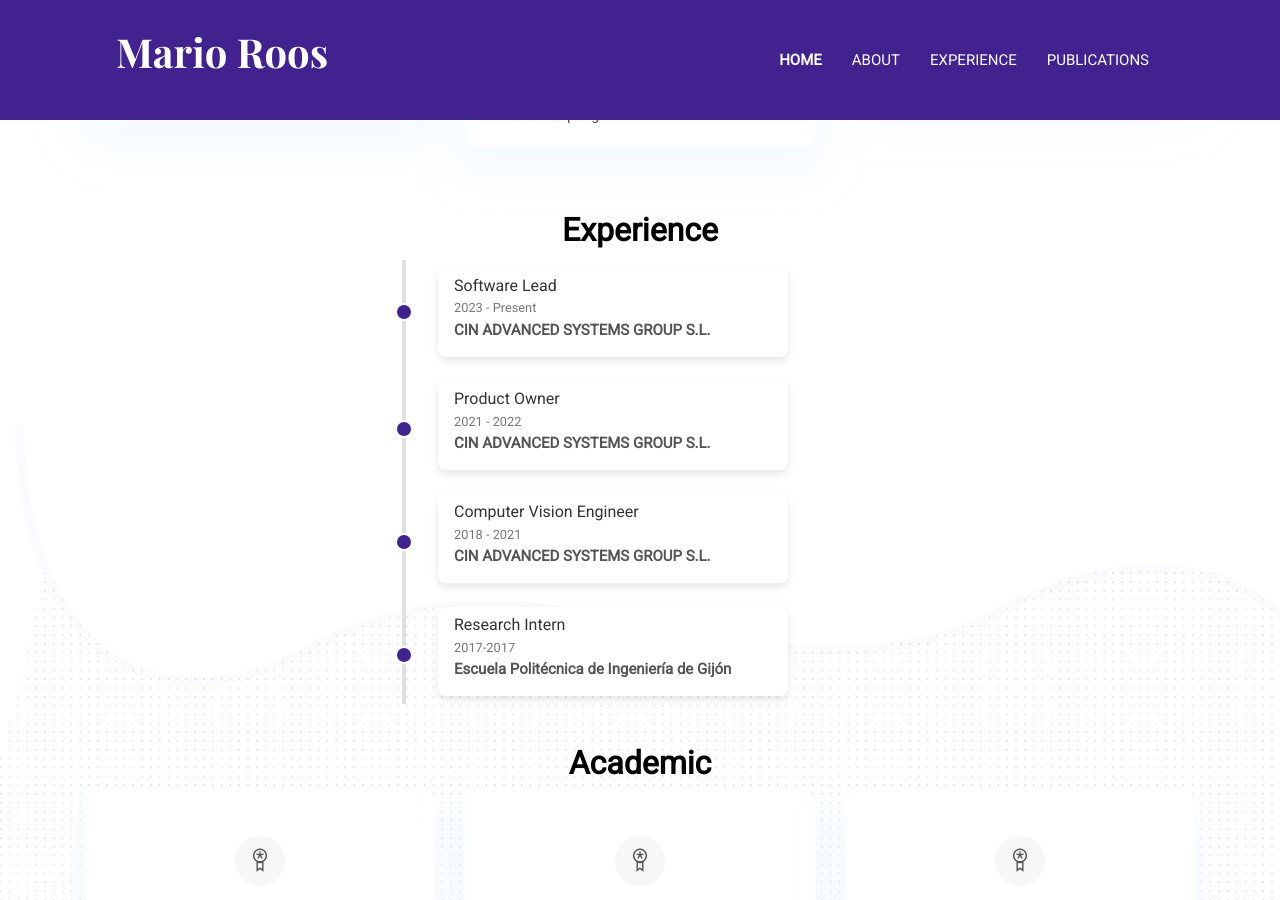
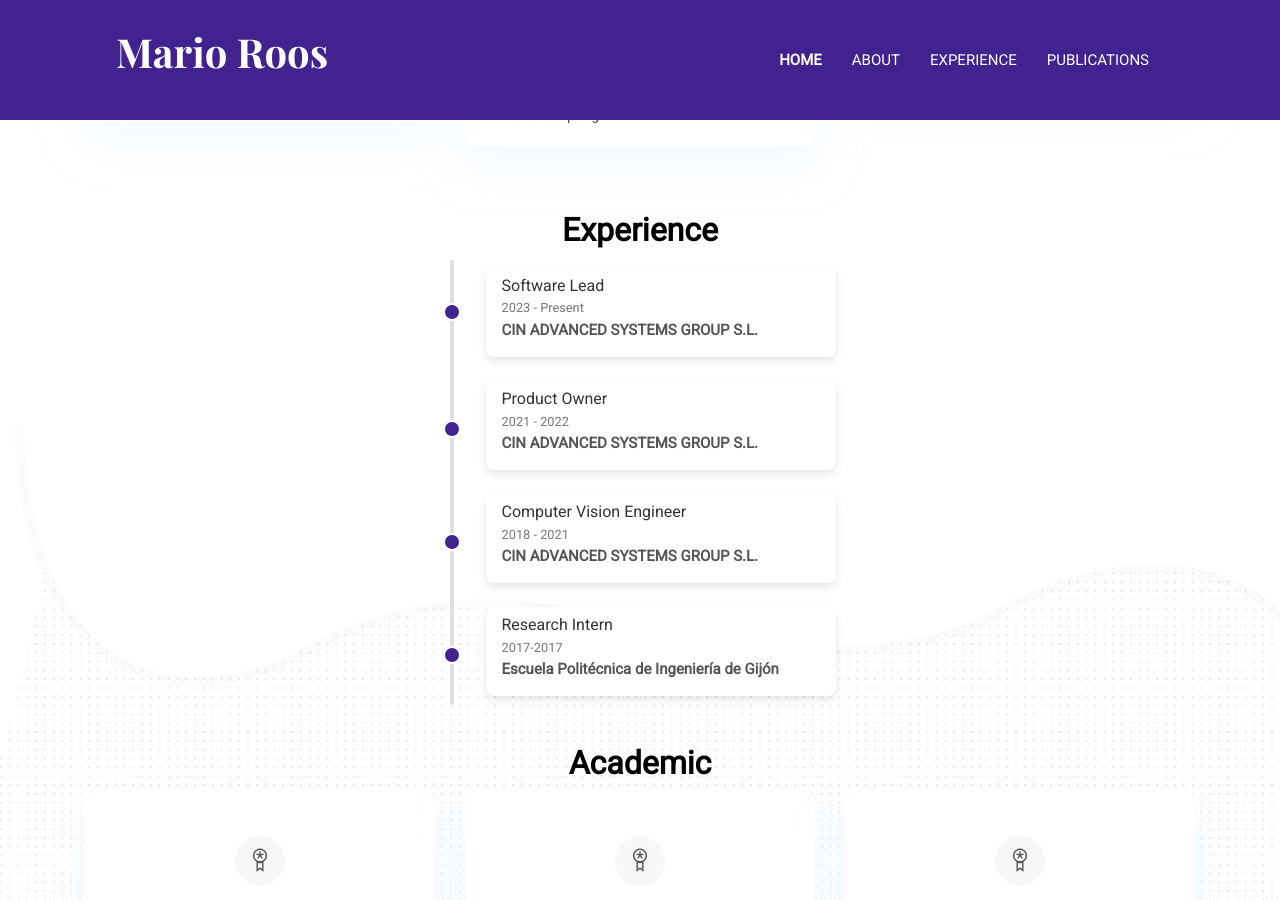
Before and after one commit to mariorht/me, a Jekyll site: the page built from index.html, in a window 1280 px wide and 900 px high, scrolled down 1256 px. Built offline with Jekyll 4.4.1, drawn with Linux system fonts in a browser that asks for light colours.

Commit message:
arreglado texto en pantallas pequeñas

```diff
--- a/_includes/experience-section.html
+++ b/_includes/experience-section.html
@@ -6,7 +6,7 @@
       <div class="col-lg-12 text-center">
         <h2 class="section-title">{{ site.data.settings.experience-title }}</h2>
       </div>
-      <div class="col-lg-6">
+      <div class="col-lg-5 col-md-8 col-sm-11">
         <div class="timeline">
           {% for experience in site.data.settings.experience %}
           <div class="timeline-item">
--- a/_includes/skills-section.html
+++ b/_includes/skills-section.html
@@ -26,12 +26,17 @@
           <!-- Lista de detalles -->
           <ul class="list-unstyled mt-3">
             {% for detail in skill.details %}
-            <li class="d-flex align-items-center">
-              <i class="bi bi-check-circle-fill mr-2" style="color: {{ skill.color }};"></i>
-              {{ detail }}
+            <li class="d-flex align-items-start">
+              <!-- Asegúrate de usar flex-shrink-0 para el ícono -->
+              <i class="bi bi-check-circle-fill flex-shrink-0 mr-2" style="color: {{ skill.color }};"></i>
+              <!-- Envuelve el texto en un contenedor adicional -->
+              <span class="text-left">
+                {{ detail }}
+              </span>
             </li>
             {% endfor %}
           </ul>
+
         </div>
       </div>
       {% endfor %}
```
